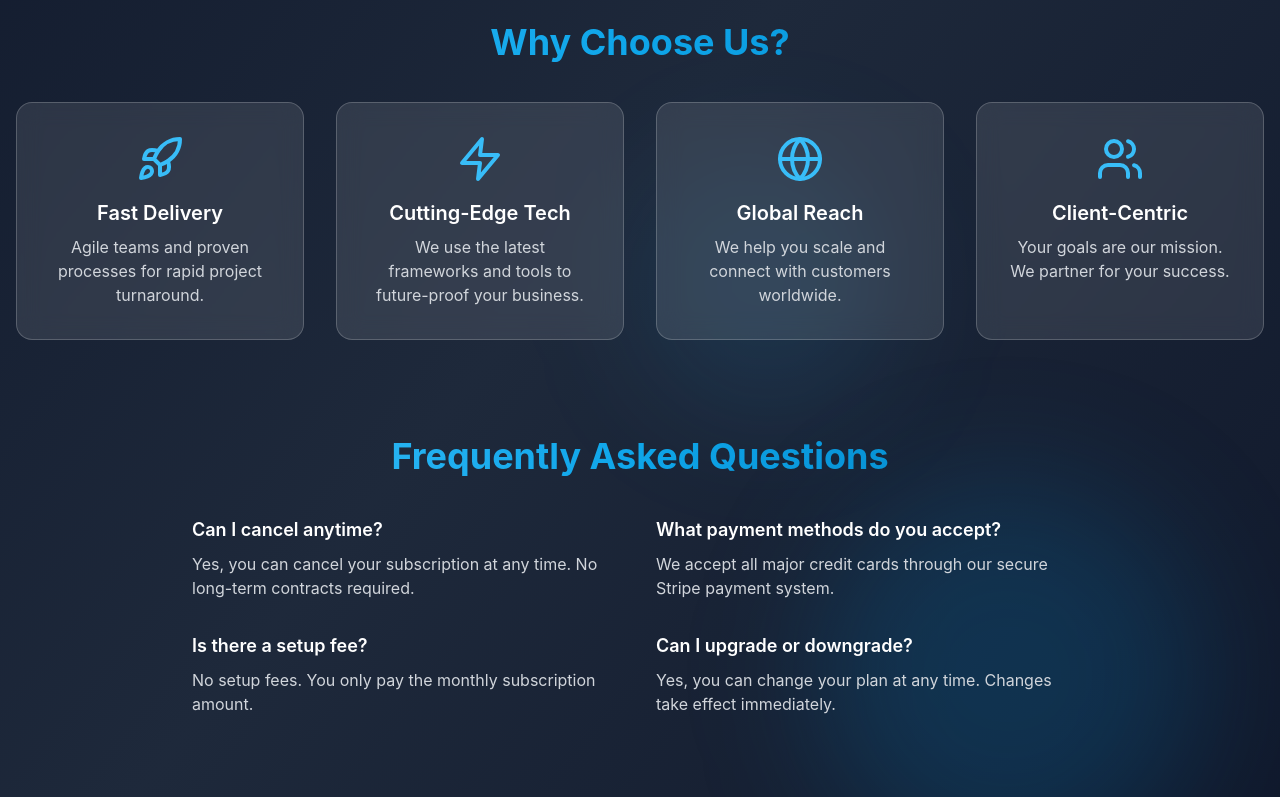
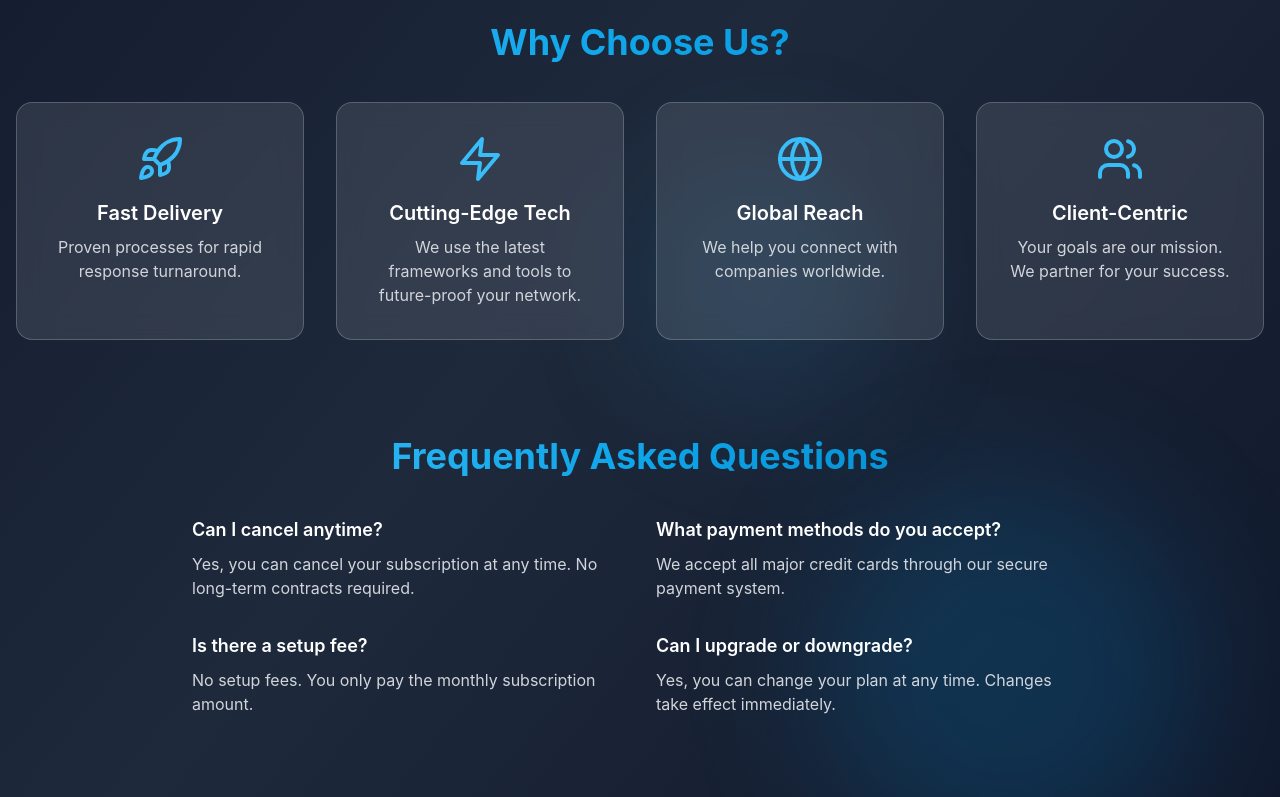
Before and after one commit to builtbyap/scratchsocrani, a Next.js app: page / in a window 1280 px wide. Shown: the part 619-1416 px from the top of the page. Built offline with nearby package versions, Linux system fonts and the light colour scheme.

Commit message:
Update landing page content and messaging

```diff
--- a/src/app/page.tsx
+++ b/src/app/page.tsx
@@ -15,17 +15,17 @@ const features = [
   {
     icon: Rocket,
     title: 'Fast Delivery',
-    description: 'Agile teams and proven processes for rapid project turnaround.'
+    description: 'Proven processes for rapid response turnaround.'
   },
   {
     icon: Zap,
     title: 'Cutting-Edge Tech',
-    description: 'We use the latest frameworks and tools to future-proof your business.'
+    description: 'We use the latest frameworks and tools to future-proof your network.'
   },
   {
     icon: Globe,
     title: 'Global Reach',
-    description: 'We help you scale and connect with customers worldwide.'
+    description: 'We help you connect with companies worldwide.'
   },
   {
     icon: Users,
@@ -130,7 +130,7 @@ export default function LandingPage() {
             </div>
             <div>
               <h3 className="text-lg font-semibold mb-2">What payment methods do you accept?</h3>
-              <p className="text-gray-300">We accept all major credit cards through our secure Stripe payment system.</p>
+              <p className="text-gray-300">We accept all major credit cards through our secure payment system.</p>
             </div>
             <div>
               <h3 className="text-lg font-semibold mb-2">Is there a setup fee?</h3>
--- a/src/app/pricing/page.tsx
+++ b/src/app/pricing/page.tsx
@@ -158,7 +158,7 @@ export default function PricingPage() {
                     <span className="text-lg text-gray-400">/{plan.interval}</span>
                   </div>
                   <p className="text-gray-300">
-                    {plan.id === 'monthly' ? 'Perfect for individual users and small teams' :
+                    {plan.id === 'monthly' ? 'Perfect for short term' :
                      'Best value for regular users'}
                   </p>
                 </div>
```
